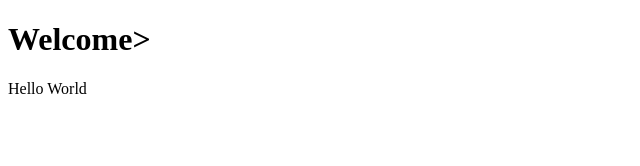
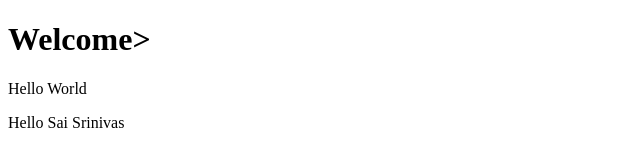
Before and after one commit to saikop99/hello-world, a plain HTML site: page HTML.html in a window 1280 px wide. Shown: the whole page, without its empty margins (0-640 px from the left). Drawn offline with Linux system fonts and the light colour scheme.

Commit message:
added hi sai srinivas

```diff
--- a/HTML.html
+++ b/HTML.html
@@ -5,4 +5,5 @@
 <body>
 <h1>Welcome></h1>
 <p>Hello World</p>
+<p>Hello Sai Srinivas<p>
 </body>
```
